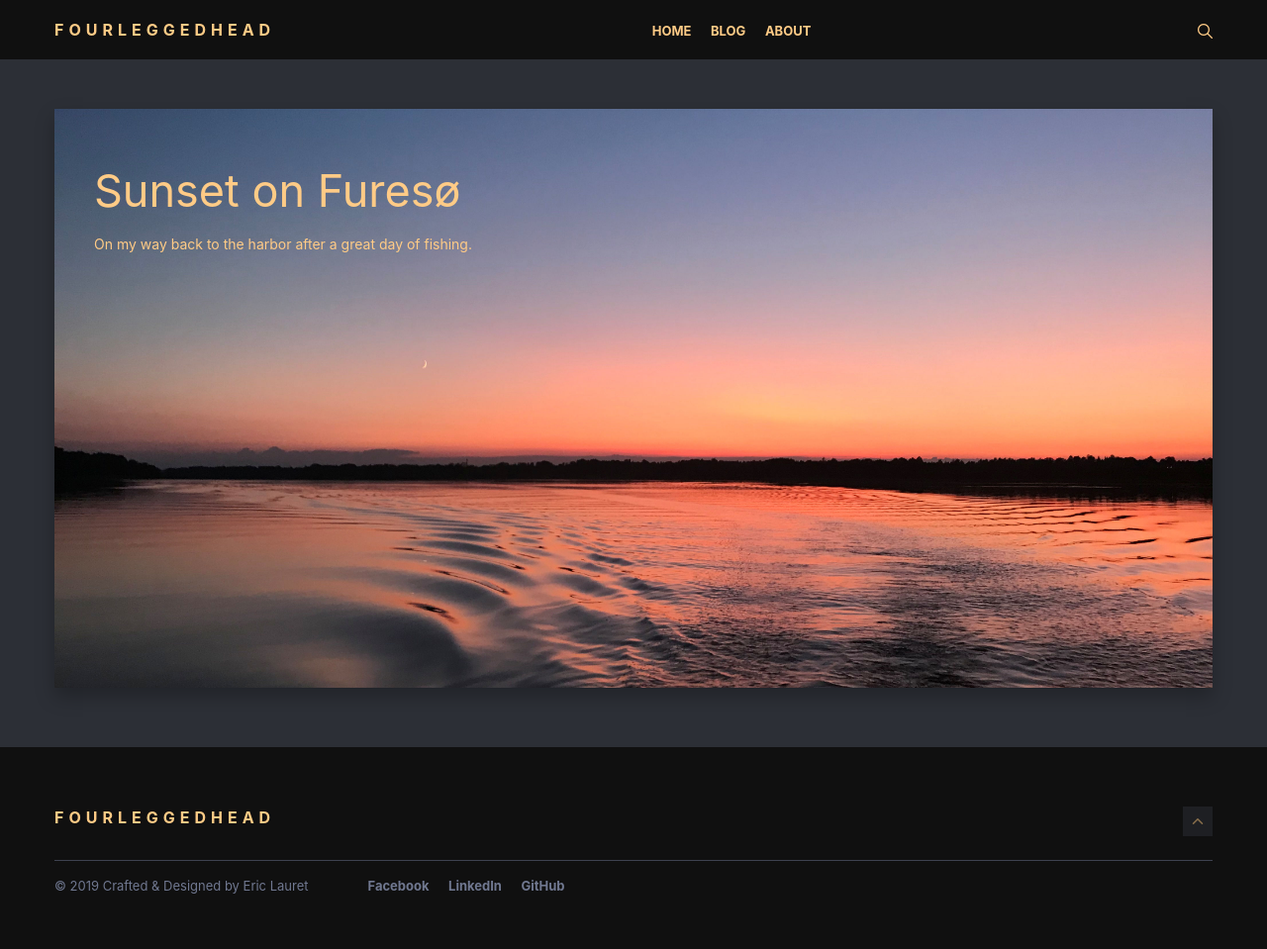
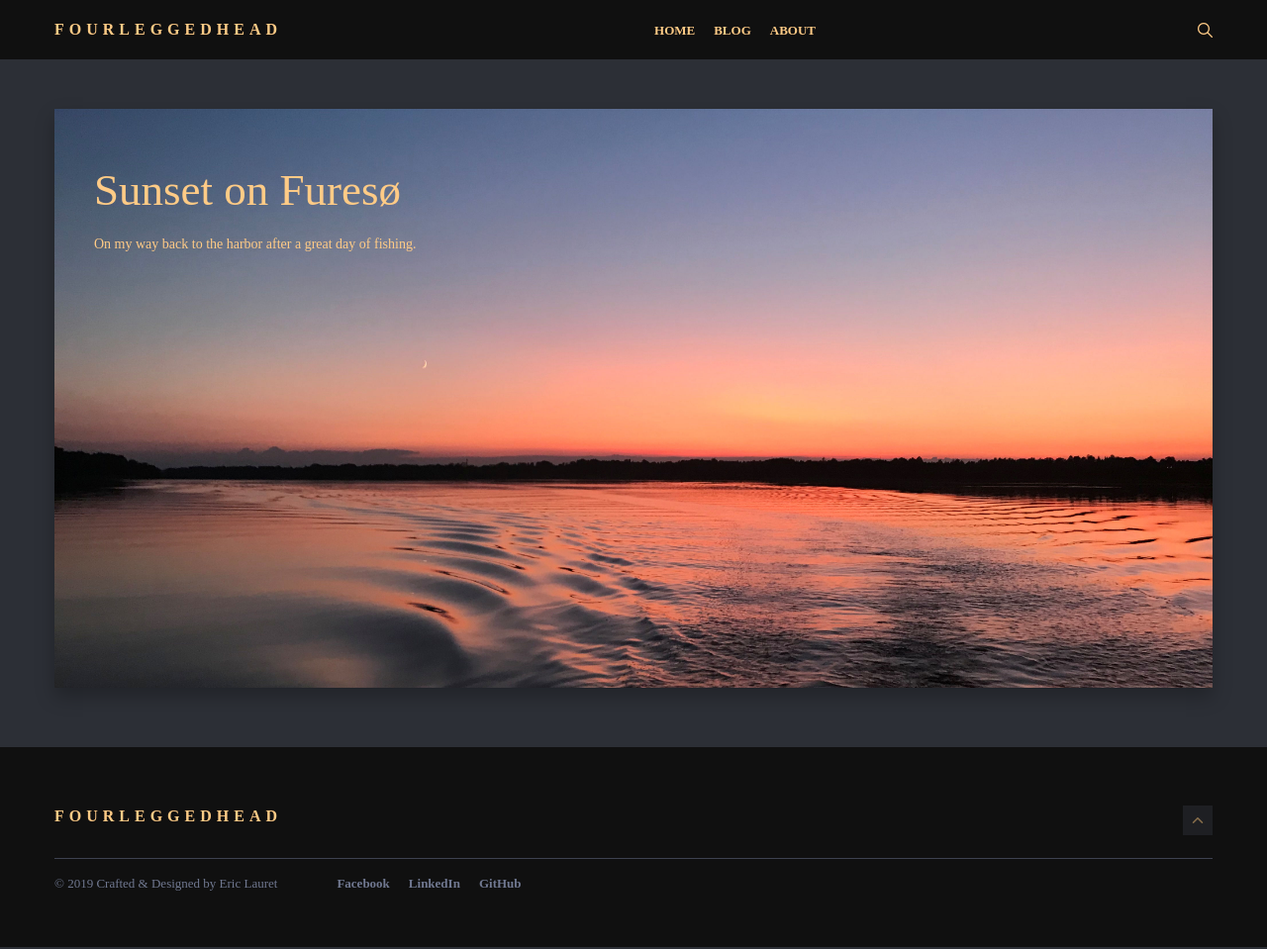
Before and after one commit to FourLeggedHead/fourleggedhead.github.io, a Jekyll site: the page built from index.html, in a window 1280 px wide. Shown: the whole page at 99% size. Built offline with Jekyll 4.4.1, drawn with Linux system fonts in a browser that asks for light colours; nearby versions of some CDN libraries; comment, search, counter and statistics services are not loaded.

Commit message:
Keep experimenting to fix font issue in iOS

```diff
--- a/_sass/2-base/_base.scss
+++ b/_sass/2-base/_base.scss
@@ -3,11 +3,15 @@ $base-font-size: 16px;
 $base-font-style: normal;
 $base-font-variant: normal;
 $base-font-weight: normal;
-$base-font-family: 'Rock Salt', cursive, -apple-system, BlinkMacSystemFont, Helvetica Neue, Helvetica, Arial, sans-serif;
+$base-font-family: 'Rock Salt', cursive;
 $base-line-height: 28px;
 
 *, *::after, *::before {
   box-sizing: border-box;
+}
+
+@supports (font: -apple-systen-body) {
+  $base-font-family: -apple-system, BlinkMacSystemFont, Helvetica Neue, Helvetica, Arial, sans-serif;
 }
 
 body {
```
